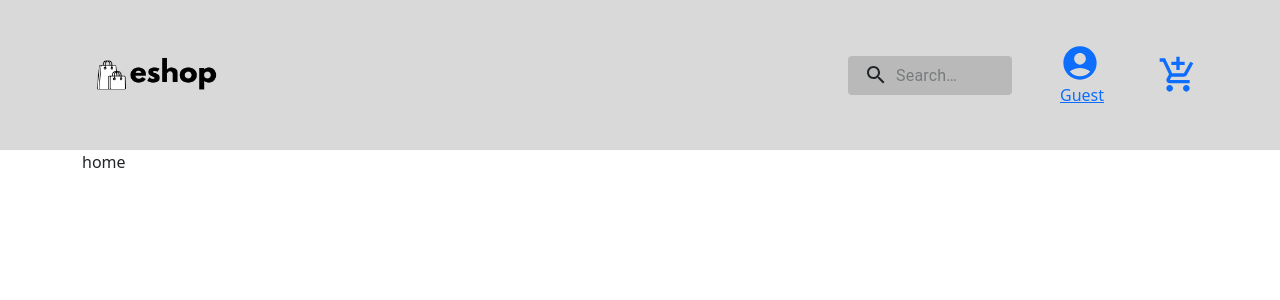
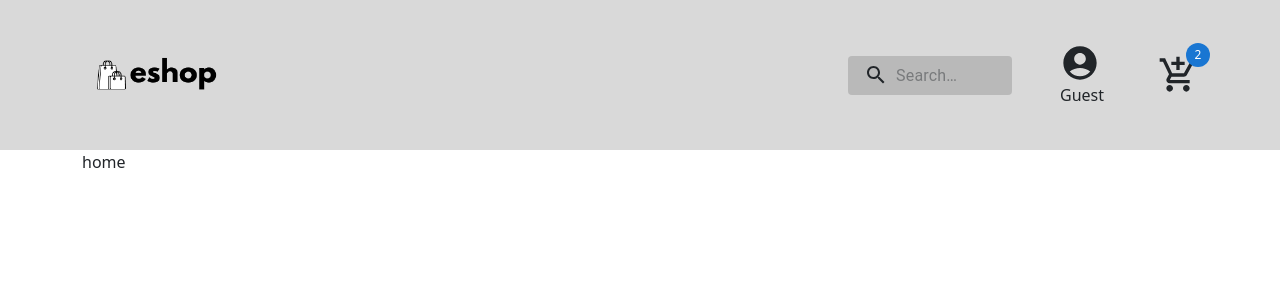
Before and after one commit to Valkor95/REACT_HW, a React (Vite) app: page / in a window 1280 px wide. Shown: the top 300 px of the page. Built offline with nearby package versions, Linux system fonts and the light colour scheme.

Commit message:
FINAL3_v8

```diff
--- a/src/componets/Headers/HeaderHome/HeaderHome.jsx
+++ b/src/componets/Headers/HeaderHome/HeaderHome.jsx
@@ -10,6 +10,7 @@ import {Col, Container, Row} from "react-bootstrap";
 import {Search} from "@mui/icons-material";
 import InputBase from '@mui/material/InputBase';
 import SearchStyle from "../../../styles/MUI/Search/index.js";
+import {countCartStyle} from "../../../styles/Other/countCartStyle/index.js";
 
 const HeaderHome = () => {
     const Search = styled('div')(({ theme }) => SearchStyle(theme).search);
@@ -53,15 +54,16 @@ const HeaderHome = () => {
                                 </form>
                             </div>
                             <div className="d-flex flex-column align-items-center">
-                                <Link to={ROUTES.HOME}>
+                                <Link to={ROUTES.HOME}  style={{ textDecoration: 'none', color: 'inherit' }}>
                                     <AccountCircleIcon style={{width: '40px', height: '40px', marginRight: '10px'}}/>
                                     <div className="user">Guest</div>
                                 </Link>
                             </div>
-                            <div className="d-flex align-items-center ml-3">
-                                <Link to={ROUTES.HOME}>
+                            <div className="d-flex flex-column align-items-center ml-3 position-relative">
+                                <Link to={ROUTES.CART}  style={{ textDecoration: 'none', color: 'inherit' }}>
                                      <AddShoppingCartIcon style={{width: '40px', height: '40px'}}/>
                                 </Link>
+                                <span className='count' style={countCartStyle}>2</span>
                             </div>
                         </div>
                     </Col>
--- /dev/null
+++ b/src/styles/Other/countCartStyle/index.js
@@ -0,0 +1,16 @@
+export const countCartStyle = {
+    position: 'absolute',
+    top: 0,
+    right: 0,
+    transform: 'translate(50%, -50%)',
+    backgroundColor: '#1976d2',
+    color: 'white',
+    borderRadius: '50%',
+    padding: '5px 8px',
+    fontSize: '12px',
+    display: 'flex',
+    alignItems: 'center',
+    justifyContent: 'center',
+    width: '24px',
+    height: '24px'
+}
```
